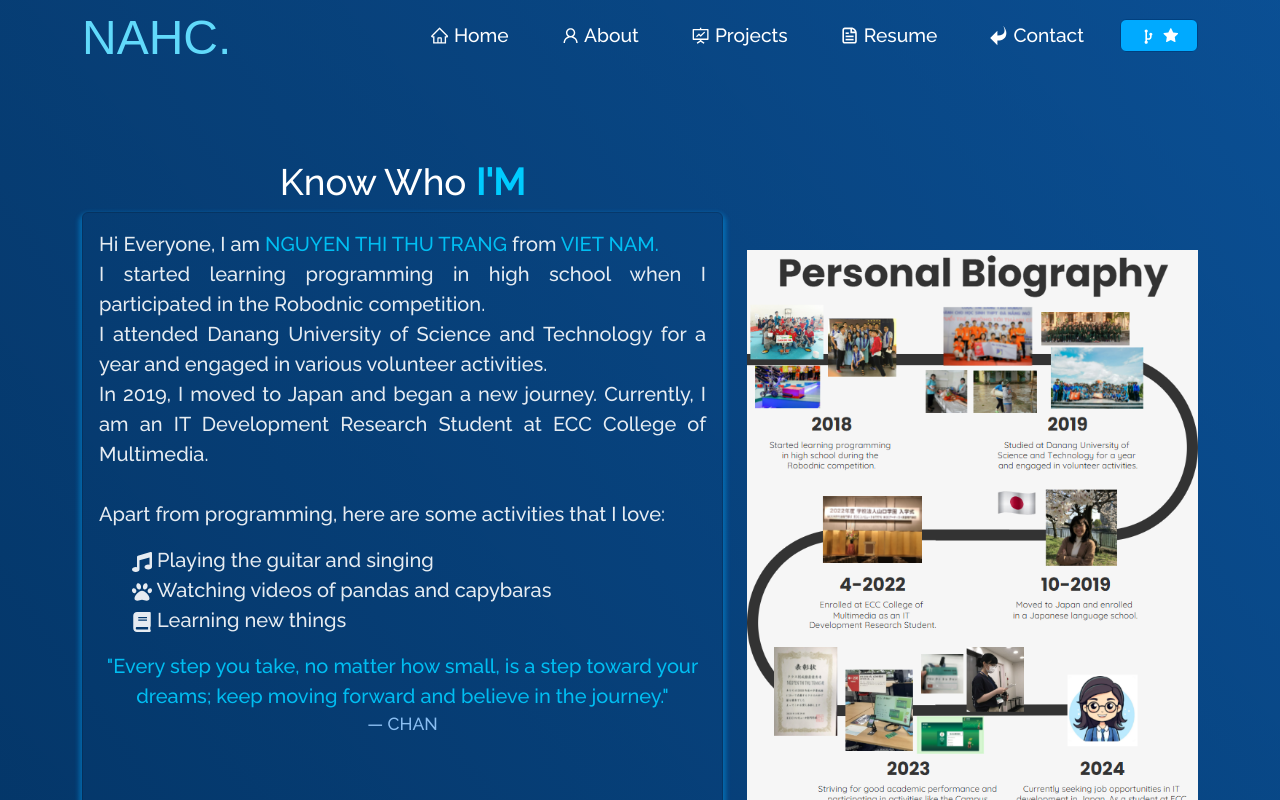
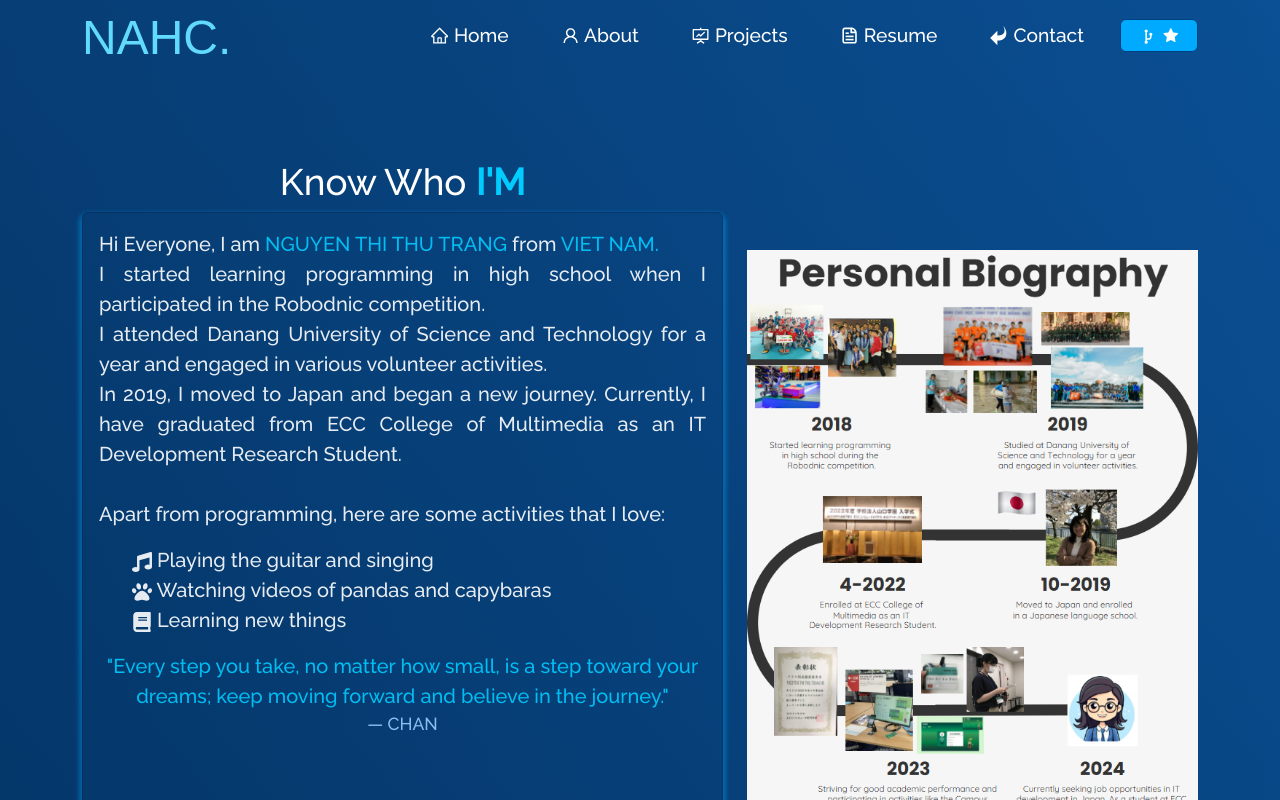
Before and after one commit to ThuTrang912/Chan-Portfolio, a React (Create React App) app: page /Chan-Portfolio/about in a window 1280 px wide. Shown: the top 800 px of the page. Built offline with nearby package versions, Linux system fonts and the light colour scheme.

Commit message:
sua aboutcard

```diff
--- a/src/components/About/AboutCard.js
+++ b/src/components/About/AboutCard.js
@@ -19,8 +19,7 @@ const AboutCard = () => {
             I attended Danang University of Science and Technology for a year
             and engaged in various volunteer activities.
             <br />
-            In 2019, I moved to Japan and began a new journey. Currently, I am
-            an IT Development Research Student at ECC College of Multimedia.
+            In 2019, I moved to Japan and began a new journey. Currently, I have graduated from ECC College of Multimedia as an IT Development Research Student.
             <br />
             <br />
             Apart from programming, here are some activities that I love:
```
